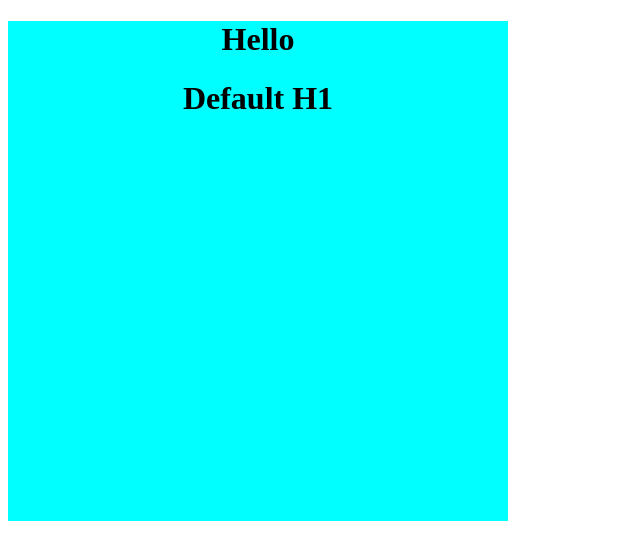
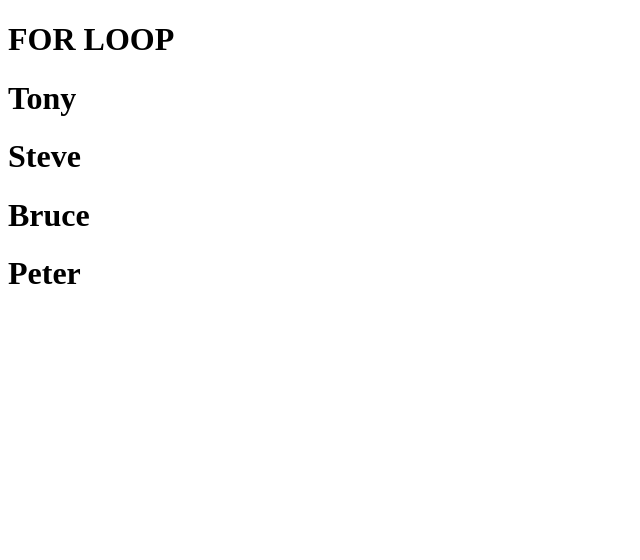
Before and after one commit to i-amDev/angular, an Angular app: page / in a window 1280 px wide. Shown: the top 560 px of the page, without its empty margins (0-640 px from the left). Built offline with nearby package versions, Linux system fonts and the light colour scheme.

Commit message:
- Learned about @for loop in Angular.

```diff
--- a/src/app/app.html
+++ b/src/app/app.html
@@ -4,4 +4,5 @@
 <!--<app-login></app-login>-->
 <!--<app-component2></app-component2>-->
 <!--<app-if-else-component></app-if-else-component>-->
-<app-switch-component></app-switch-component>
+<!--<app-switch-component></app-switch-component>-->
+<app-for-loop-component></app-for-loop-component>
--- a/src/app/app.ts
+++ b/src/app/app.ts
@@ -4,10 +4,11 @@ import {Login} from './login/login';
 import {Component2} from './component2/component2';
 import {IfElseComponent} from './if-else-component/if-else-component';
 import {SwitchComponent} from './switch-component/switch-component';
+import {ForLoopComponent} from './for-loop-component/for-loop-component';
 
 @Component({
   selector: 'app-root',
-  imports: [Login, Component2,IfElseComponent, SwitchComponent],
+  imports: [Login, Component2,IfElseComponent, SwitchComponent, ForLoopComponent],
   templateUrl: './app.html',
   styleUrl: './app.css'
 })
--- /dev/null
+++ b/src/app/for-loop-component/for-loop-component.html
@@ -0,0 +1,5 @@
+<h1>FOR LOOP</h1>
+
+@for (item of userData; track item) {
+  <h1>{{item}}</h1>
+}
--- /dev/null
+++ b/src/app/for-loop-component/for-loop-component.ts
@@ -0,0 +1,13 @@
+import { Component } from '@angular/core';
+
+@Component({
+  selector: 'app-for-loop-component',
+  imports: [],
+  templateUrl: './for-loop-component.html',
+  styleUrl: './for-loop-component.css'
+})
+export class ForLoopComponent {
+
+  userData : string[] = ["Tony", "Steve", "Bruce", "Peter"];
+
+}
```
Also changed, not shown: src/app/for-loop-component/for-loop-component.css (added), 1 other file (tests, documents, lock files or other folders).
